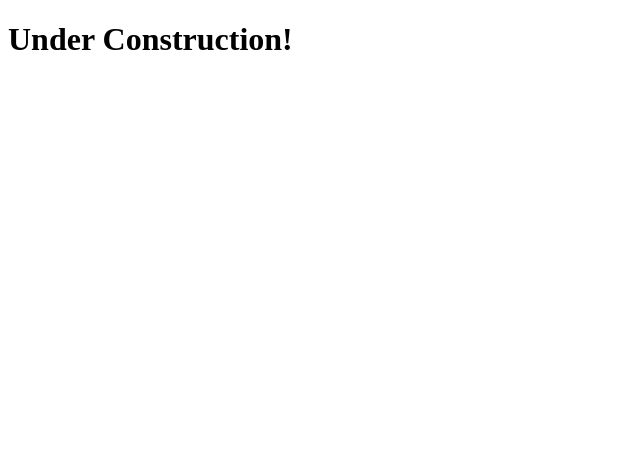
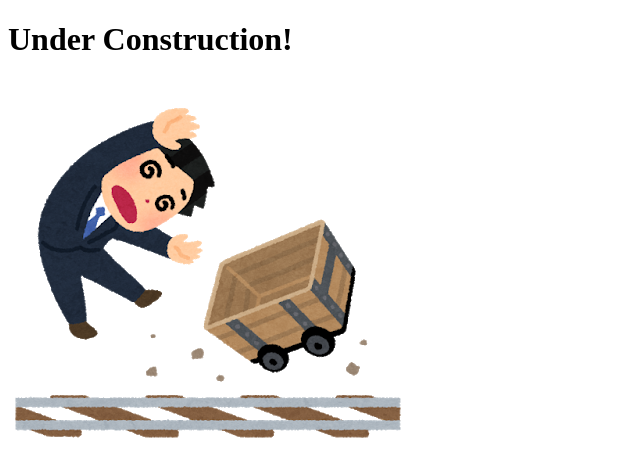
Before and after one commit to Shimiiy/Shimiiy.github.io, a plain HTML site: page index.html in a window 1280 px wide. Shown: the whole page, without its empty margins (0-640 px from the left). Drawn offline with Linux system fonts and the light colour scheme.

Commit message:
Trying out pictures

```diff
--- a/index.html
+++ b/index.html
@@ -8,5 +8,6 @@
 
     <body>
         <h1>Under Construction!</h1>
+        <img src="images/trolley.png" alt="ilustya">
     </body>
 </html>
```
Also changed, not shown: images/trolley.png (added).
